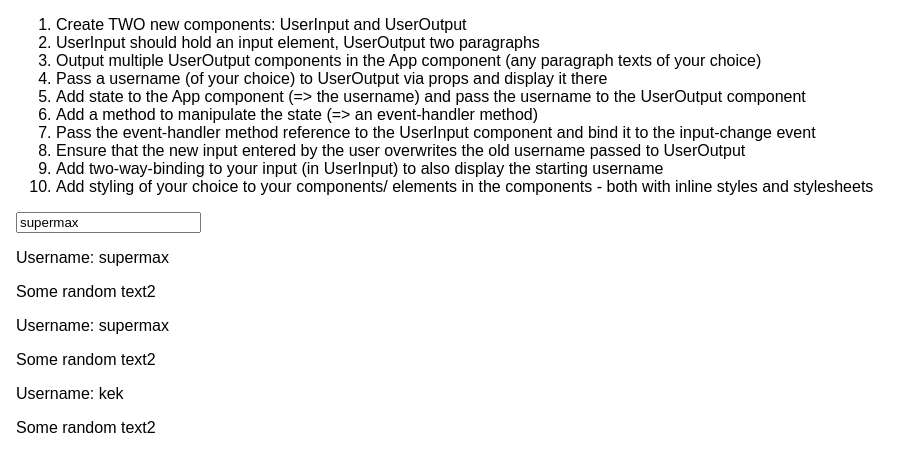
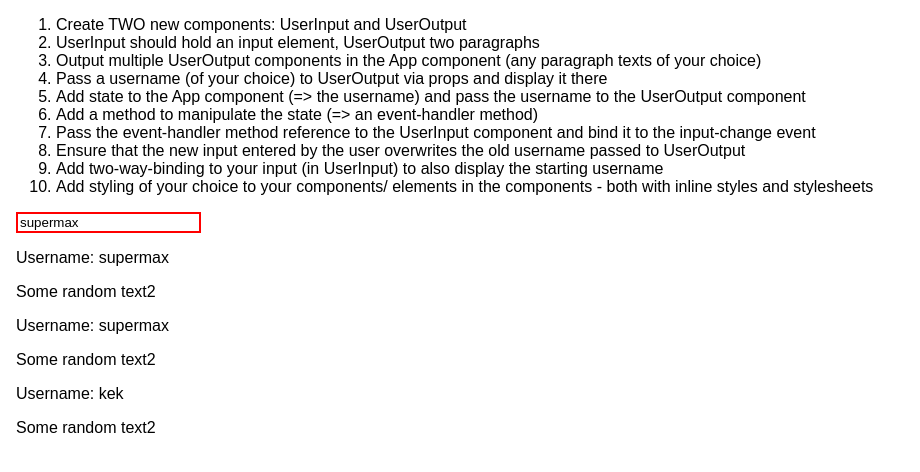
Before and after one commit to vnctwong/RCG, a React (Create React App) app in the folder 4.49/: page / in a window 1280 px wide. Shown: the top 472 px of the page, without its empty margins (0-920 px from the left). Built offline with nearby package versions, Linux system fonts and the light colour scheme.

Commit message:
inline style - is scoped only to component, code to component.js

```diff
--- a/4.49/src/UserInput/UserInput.js
+++ b/4.49/src/UserInput/UserInput.js
@@ -1,9 +1,13 @@
 import React from 'react';
 
 const userInput = (props) => {
+  const inputStyle = {
+    border: '2px solid red'
+  };
 
   return <input
     type='text'
+    style={inputStyle}
     onChange={props.changed}
     value={props.currentName}
   />;
```
